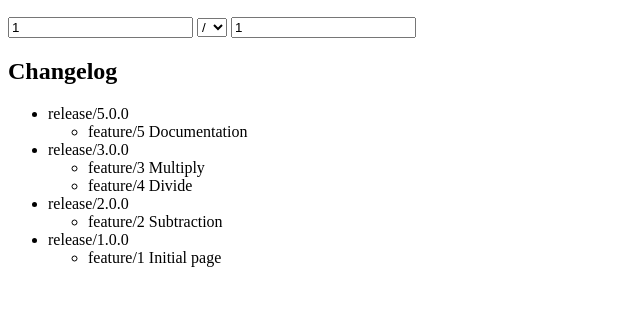
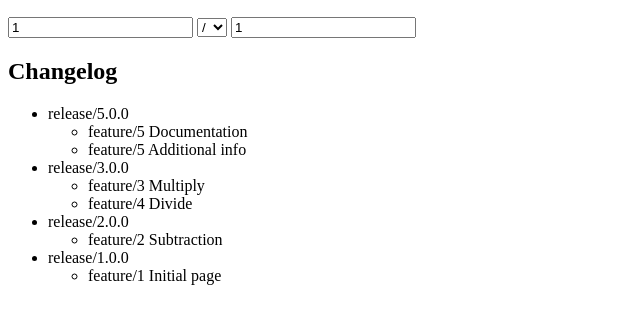
Before and after one commit to DimitriDewaele/htmlcalculatorworkshop, a plain HTML site: page index.html in a window 1280 px wide. Shown: the part 96-420 px from the top of the page, without its empty margins (0-640 px from the left). Drawn offline with Linux system fonts and the light colour scheme.

Commit message:
Update readme

```diff
--- a/index.html
+++ b/index.html
@@ -53,6 +53,7 @@
             <li>release/5.0.0
                 <ul>
                     <li>feature/5 Documentation</li>
+                    <li>feature/5 Additional info</li>
                 </ul>
             </li>
             <li>release/3.0.0
```
